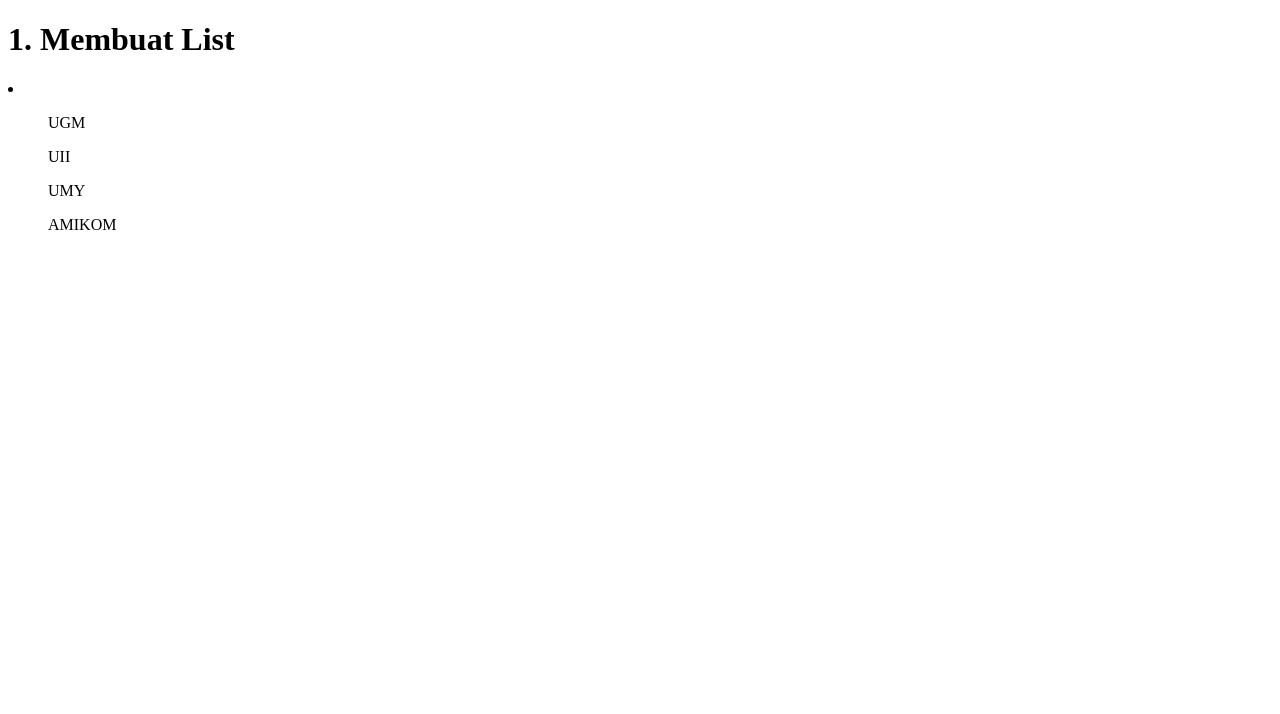
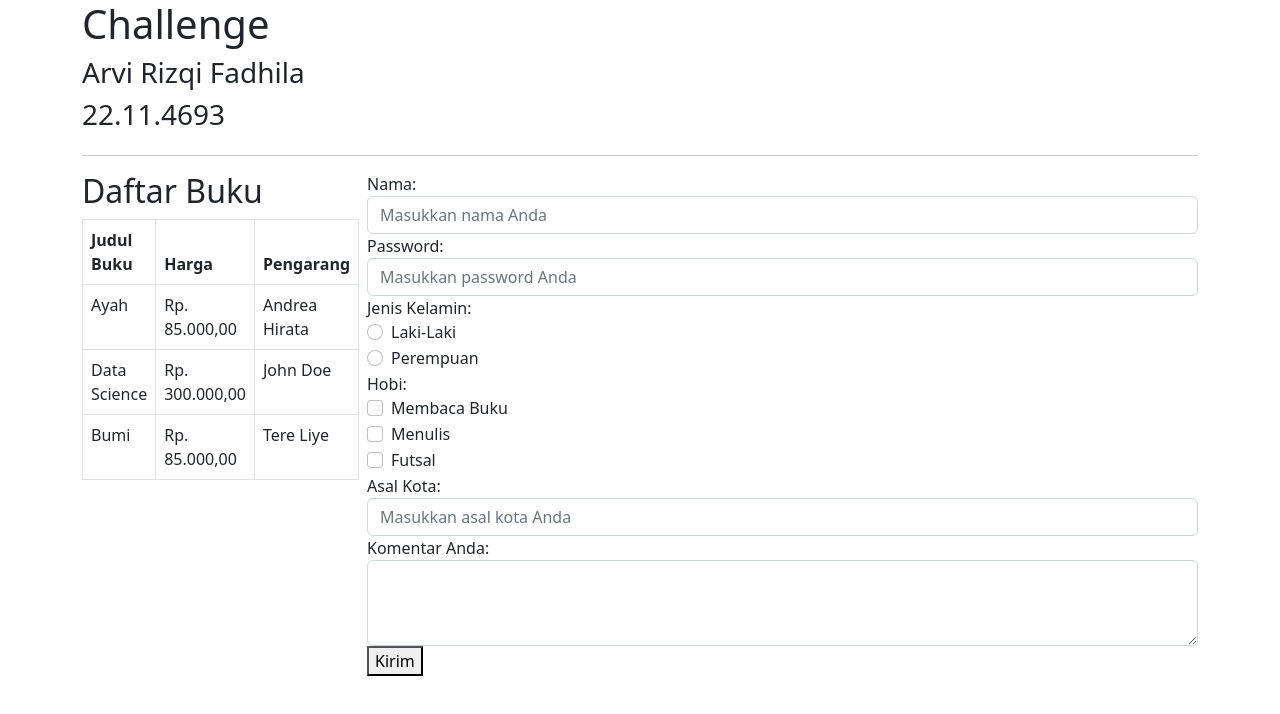
Before and after one commit to ArviRizqi/pw_praktikum_2, a plain HTML site: page index.html in a window 1280 px wide. Drawn offline with nearby package versions, Linux system fonts and the light colour scheme.

Commit message:
Menambahkan tabel, form dan style

```diff
--- a/index.html
+++ b/index.html
@@ -3,17 +3,96 @@
 <head>
     <meta charset="UTF-8">
     <meta name="viewport" content="width=device-width, initial-scale=1.0">
-    <title>Praktikum 2</title>
+    <title>Challenge_NIM Lengkap</title>
+    <link rel="stylesheet" href="https://cdn.jsdelivr.net/npm/bootstrap@5.2.0/dist/css/bootstrap.min.css">
 </head>
 <body>
-    <h1>1. Membuat List</h1>
-     <nav>
-        <li>
-            <ul><a href="#"></a>UGM</ul>
-            <ul><a href="#"></a>UII</ul>
-            <ul><a href="#"></a>UMY</ul>
-            <ul><a href="#"></a>AMIKOM</ul>
-        </li>
-     </nav>
+    <div class="container">
+        <div class="row">
+            <div class="col-md-12">
+                <h1>Challenge</h1>
+                <h3>Arvi Rizqi Fadhila</h3>
+                <h3>22.11.4693</h3>
+            </div>
+        </div>
+        <hr>
+        <div class="row">
+            <div class="col-md-3">
+                <h2>Daftar Buku</h2>
+                <table class="table table-bordered">
+                    <thead>
+                        <tr>
+                            <th>Judul Buku</th>
+                            <th>Harga</th>
+                            <th>Pengarang</th>
+                        </tr>
+                    </thead>
+                    <tbody>
+                        <tr>
+                            <td>Ayah</td>
+                            <td>Rp. 85.000,00</td>
+                            <td>Andrea Hirata</td>
+                        </tr>
+                        <tr>
+                            <td>Data Science</td>
+                            <td>Rp. 300.000,00</td>
+                            <td>John Doe</td>
+                        </tr>
+                        <tr>
+                            <td>Bumi</td>
+                            <td>Rp. 85.000,00</td>
+                            <td>Tere Liye</td>
+                        </tr>
+                    </tbody>
+                </table>
+            </div>
+            <div class="col-md-9">
+                <form action="#">
+                    <div class="form-group">
+                        <label for="nama">Nama:</label>
+                        <input type="text" class="form-control" id="nama" name="nama" placeholder="Masukkan nama Anda">
+                    </div>
+                    <div class="form-group">
+                        <label for="password">Password:</label>
+                        <input type="password" class="form-control" id="password" name="password" placeholder="Masukkan password Anda">
+                    </div>
+                    <div class="form-group">
+                        <label for="jenis_kelamin">Jenis Kelamin:</label>
+                        <div class="form-check">
+                            <input type="radio" class="form-check-input" id="laki-laki" name="jenis_kelamin" value="laki-laki">
+                            <label for="laki-laki" class="form-check-label">Laki-Laki</label>
+                        </div>
+                        <div class="form-check">
+                            <input type="radio" class="form-check-input" id="perempuan" name="jenis_kelamin" value="perempuan">
+                            <label for="perempuan" class="form-check-label">Perempuan</label>
+                        </div>
+                    </div>
+                    <div class="form-group">
+                        <label for="hobi">Hobi:</label>
+                        <div class="form-check">
+                            <input type="checkbox" class="form-check-input" id="membaca_buku" name="hobi[]" value="membaca_buku">
+                            <label for="membaca_buku" class="form-check-label">Membaca Buku</label>
+                        </div>
+                        <div class="form-check">
+                            <input type="checkbox" class="form-check-input" id="menulis" name="hobi[]" value="menulis">
+                            <label for="menulis" class="form-check-label">Menulis</label>
+                        </div>
+                        <div class="form-check">
+                            <input type="checkbox" class="form-check-input" id="memancing" name="hobi[]" value="memancing">
+                            <label for="memancing" class="form-check-label">Futsal</label>
+                        </div>
+                    </div>
+                    <div class="form-group">
+                        <label for="asal_kota">Asal Kota:</label>
+                        <input type="text" class="form-control" id="asal_kota" name="asal_kota" placeholder="Masukkan asal kota Anda">
+                    </div>
+                    <div class="form-group">
+                        <label for="komentar">Komentar Anda:</label>
+                        <textarea class="form-control" id="komentar" name="komentar" rows="3"></textarea>
+                    </div>
+                    <button type="submit">Kirim</button>
+                </form>
+            </div>
+        </div>
+    </div>
 </body>
-</html>
```
